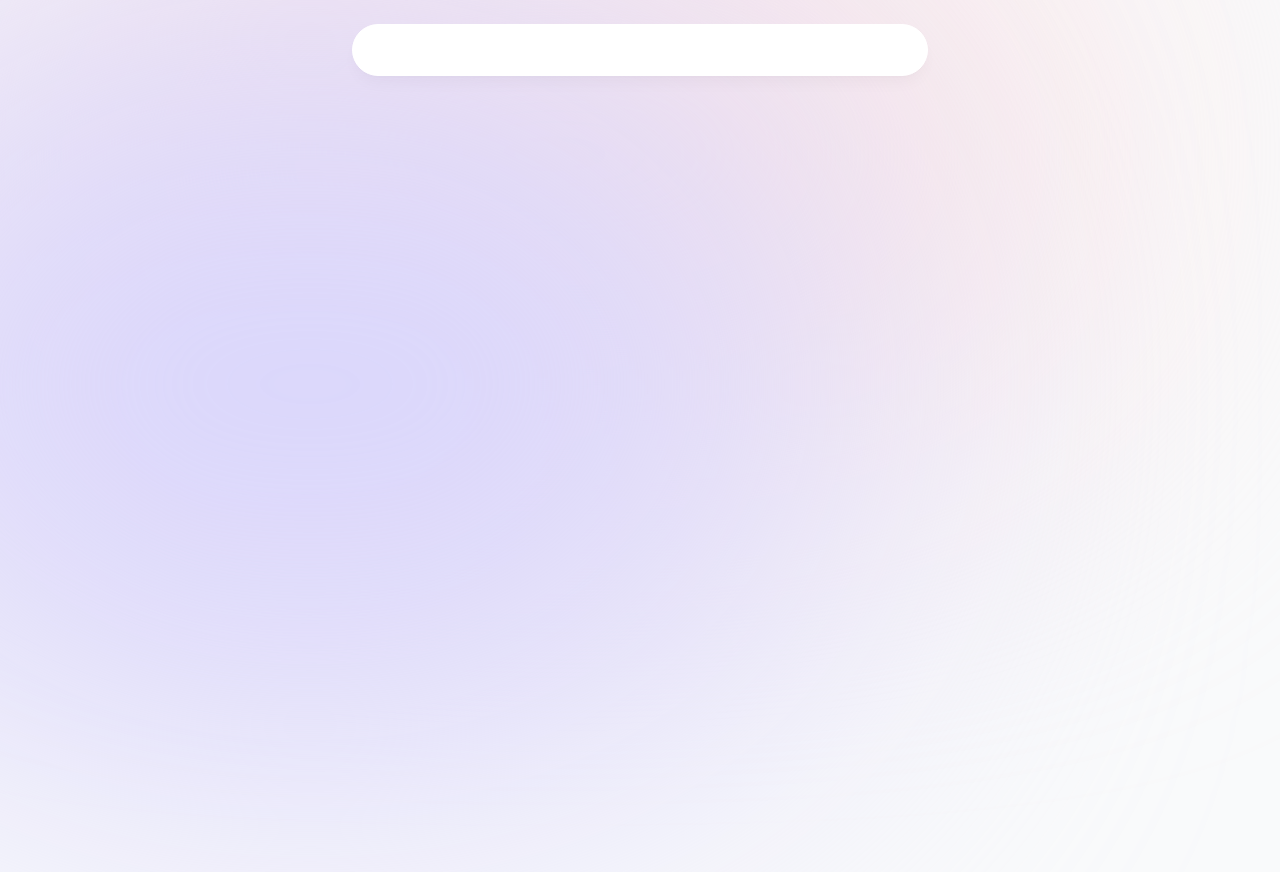
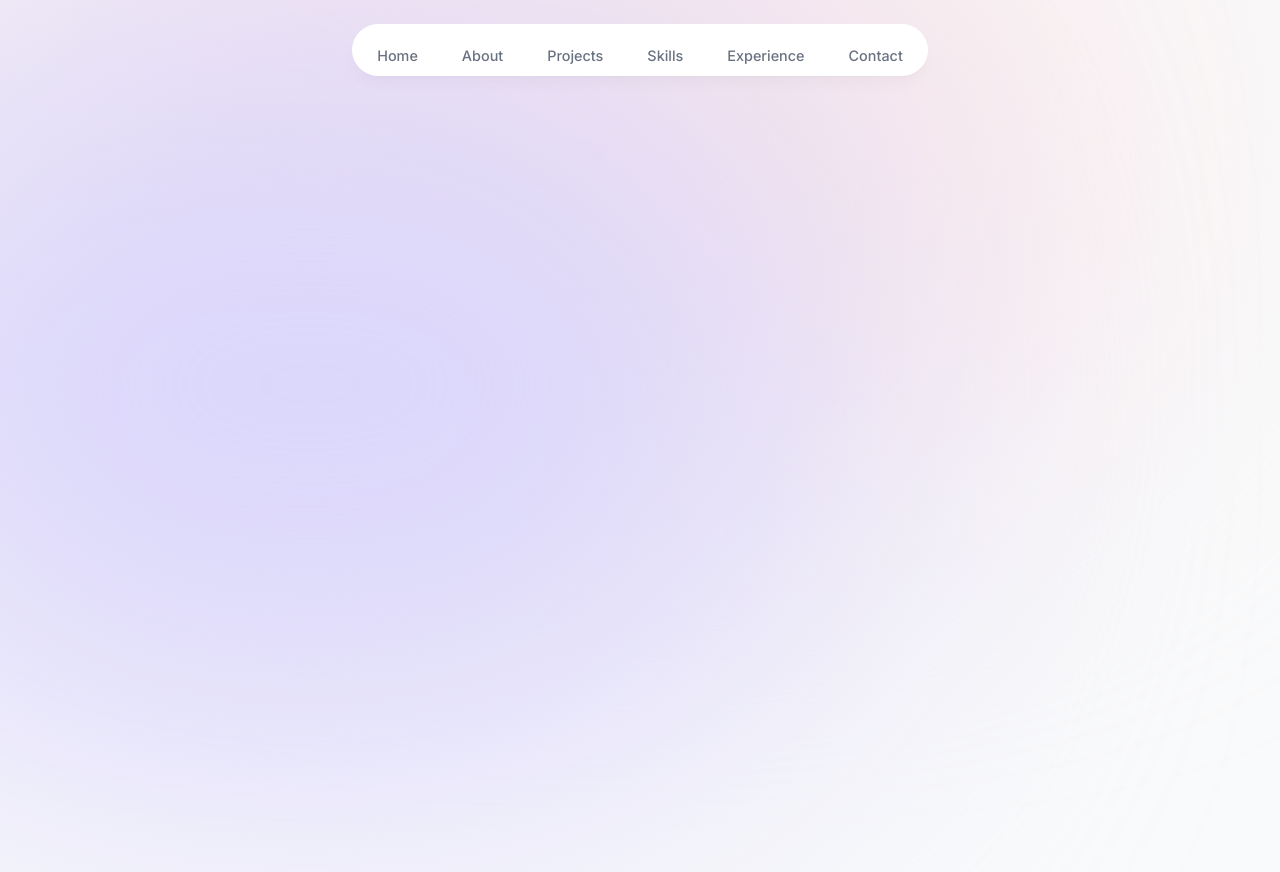
Before and after one commit to jihanv/portfolio, a Next.js app: page / in a window 1280 px wide. Shown: the top 872 px of the page. Built offline with nearby package versions, Linux system fonts and the light colour scheme.

Commit message:
1:13:51 Add nav links to the header

```diff
--- a/component/header.tsx
+++ b/component/header.tsx
@@ -1,14 +1,25 @@
 "use client"
 import React from 'react'
 import { motion } from "framer-motion"
+import { links } from "@/lib/data"
+import Link from 'next/link'
 
 export default function Header() {
     return (
         <header className='z-[999] relative'>
-            <motion.div className='fixed top-0 left-1/2 -translate-x-1/2 h-[4.5rem] w-full rounded-none border border-white border-opacity-40 bg-white bg-opacity-80 shadow-lg shadow-black/[0.03] backdrop-blur-[0.5rem] sm:top-6 sm:h-[3.25rem] sm:w-[36rem] sm:rounded-full'
-                initial={{ y: -100, opacity: 0 }}
-                animate={{ y: 0, opacity: 1 }}
+            <motion.div className='fixed top-0 left-1/2  h-[4.5rem] w-full rounded-none border border-white border-opacity-40 bg-white bg-opacity-80 shadow-lg shadow-black/[0.03] backdrop-blur-[0.5rem] sm:top-6 sm:h-[3.25rem] sm:w-[36rem] sm:rounded-full'
+                initial={{ y: -100, x: "-50%", opacity: 0 }}
+                animate={{ y: 0, x: "-50%", opacity: 1 }}
             ></motion.div>
+            <nav className='flex fixed top-[0.15rem] left-1/2 h-12 -translate-x-1/2 py-2 sm:top-[1.7rem] sm:h-[initial] sm:py-0'>
+                <ul className='flex w-[22rem] flex-wrap items-center justify-center gap-y-1 text-[0.9rem] font-medium text-gray-500 sm:w-[initial] sm:flex-nowrap sm:gap-5'>
+                    {links.map((link) => (
+                        <li className='h-3/4 items-center justify-center' key={link.hash}>
+                            <Link className='flex w-full items-center justify-center px-3 py-3 hover:text-gray-950 transition' href={link.hash}>{link.name}</Link>
+                        </li>
+                    ))}
+                </ul>
+            </nav>
         </header>
     )
 }
```
